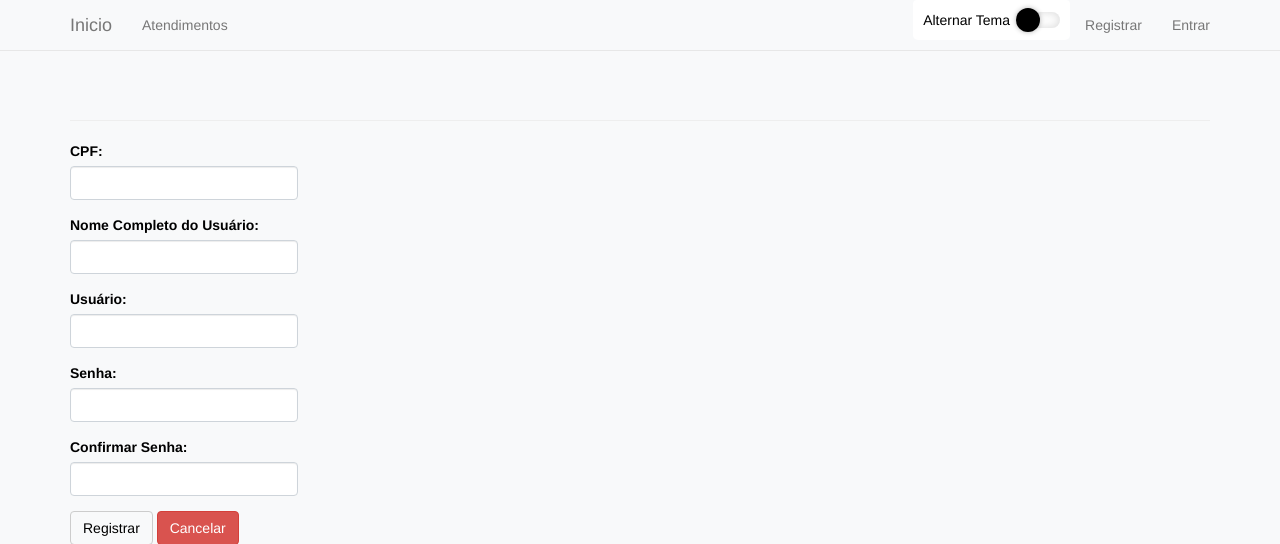
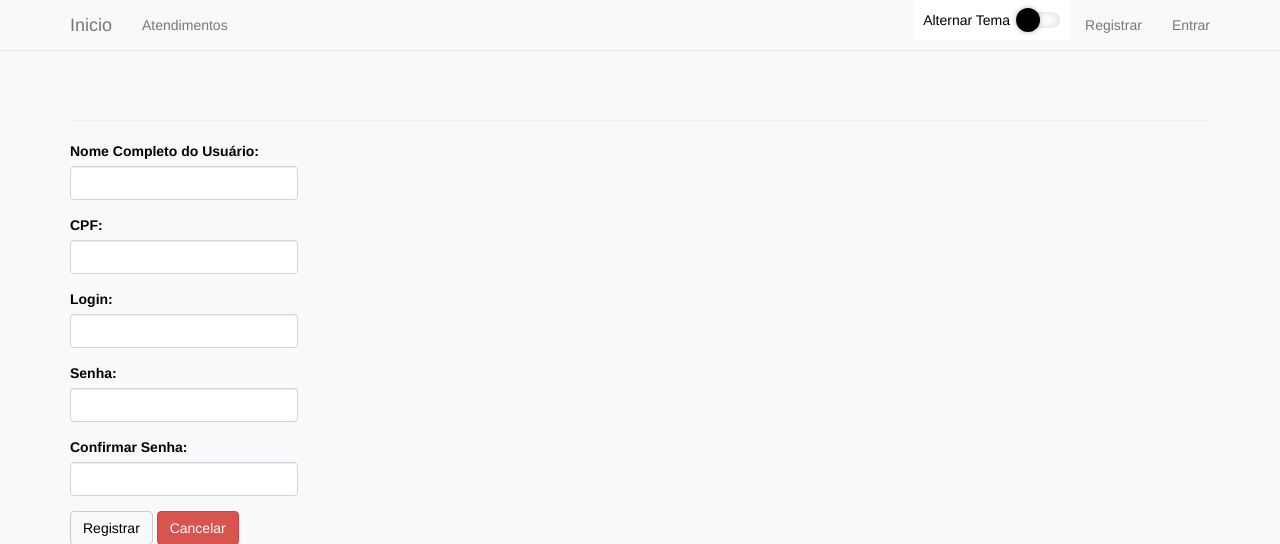
Before and after one commit to WagnerWolf/exames-project, a Django app: page /users/register/ in a window 1280 px wide. Shown: the top 544 px of the page. Run offline with Django 5.2, Linux system fonts and the light colour scheme; some libraries are stand-ins or nearby versions.

Commit message:
Update register.html
Troca na ordem de exibição dos itens na tela de registro

```diff
--- a/users/templates/users/register.html
+++ b/users/templates/users/register.html
@@ -5,16 +5,16 @@
     <form id="registerForm" action="{% url 'register' %}" method="post" class="ul-none">
         {% csrf_token %}
         <div class="form-group">
+            <label for="id_fullname">Nome Completo do Usuário:</label>
+            <input type="text" id="id_fullname" name="fullname" class="form-control" required>
+        </div>
+                <div class="form-group">
             <label for="id_cpf">CPF:</label>
             <input type="text" id="id_cpf" name="cpf" class="form-control" required>
             <small id="cpfError" class="form-text text-danger"></small>
         </div>
         <div class="form-group">
-            <label for="id_fullname">Nome Completo do Usuário:</label>
-            <input type="text" id="id_fullname" name="fullname" class="form-control" required>
-        </div>
-        <div class="form-group">
-            <label for="id_username">Usuário:</label>
+            <label for="id_username">Login:</label>
             <input type="text" id="id_username" name="username" class="form-control" required>
             <small id="usernameError" class="form-text text-danger"></small>
         </div>
```
